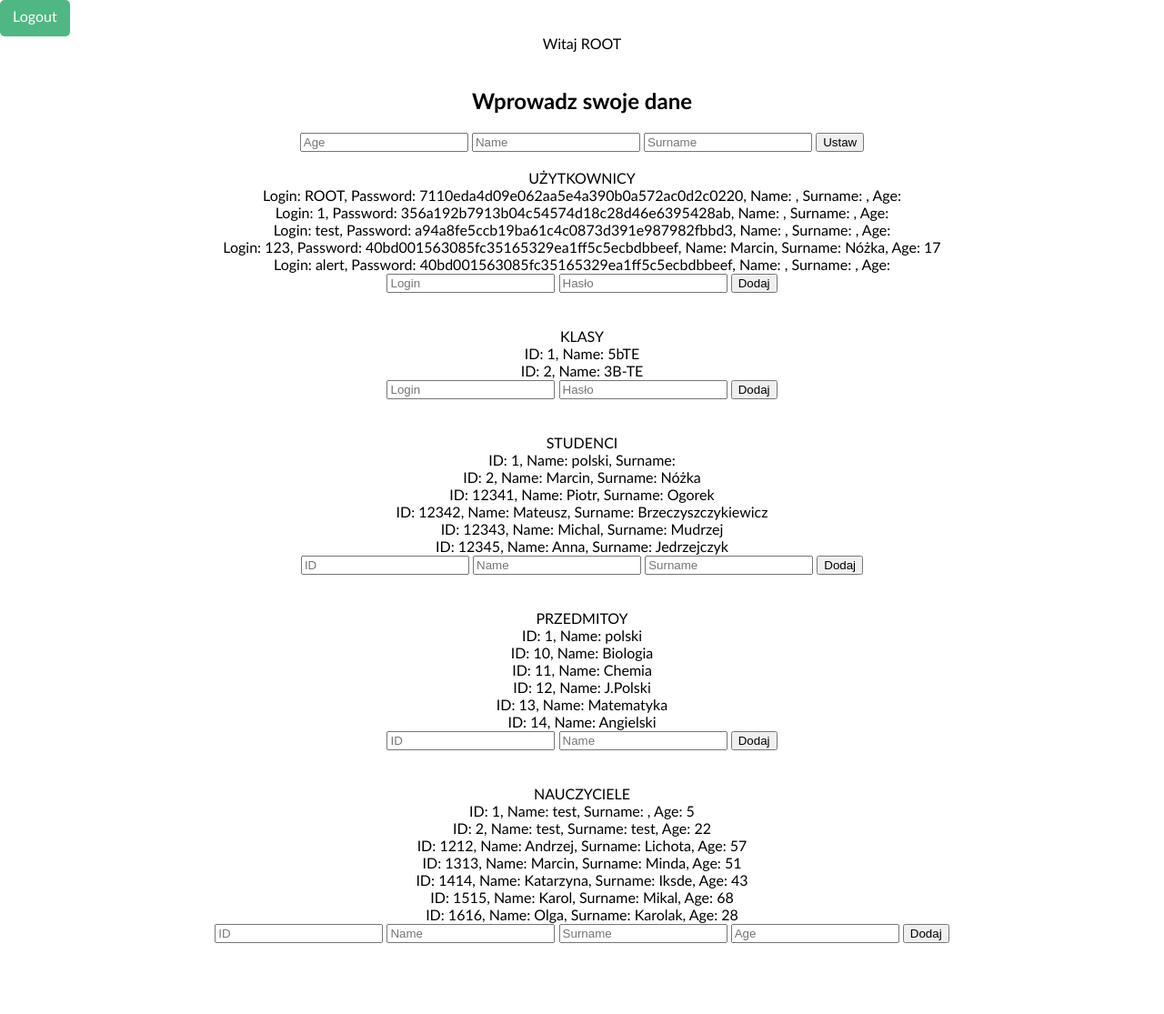
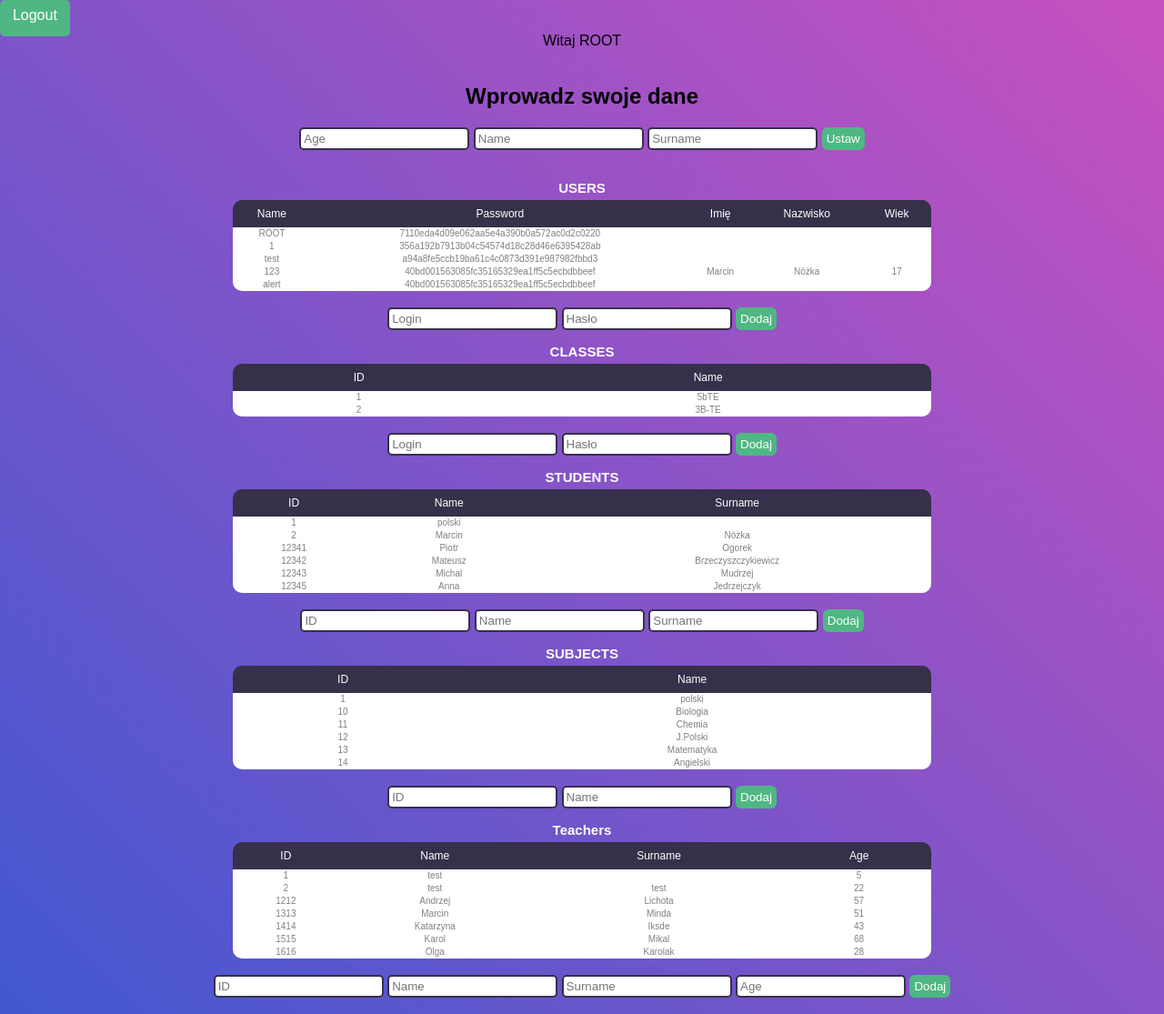
Before and after one commit to Marcin17405/PAIN-project, a PHP site: page /main.php in a window 1280 px wide. Shown: the whole page at 91% size. Before the commit the page ends 1037 px from the top, so only its background shows below. Run offline with PHP 8.4, Linux system fonts and the light colour scheme; a user stored in the database is signed in; data comes from the database, SQL or seed files in the repository.

Commit message:
Add files via upload

```diff
--- a/main.css
+++ b/main.css
@@ -1,15 +1,18 @@
-body {
+body,
+html {
 	margin: 0;
 	padding: 0;
+	box-sizing: border-box;
 	overflow-x: hidden;
-    background-color: white;
-    font-family: 'Trebuchet MS', 'Lucida Sans Unicode', 'Lucida Grande', 'Lucida Sans', Arial, sans-serif;
+	background: linear-gradient(45deg, #4158d0, #c850c0);
+	font-family: sans-serif;
+	overflow-y: visible;
 }
 
-#forms{
+#forms {
 	text-align: center;
 	width: 100vw;
-    height: 100vh;
+	height: auto;
 }
 
 #logout {
@@ -22,8 +25,62 @@ body {
 	text-align: center;
 	padding-top: 1vh;
 	border-radius: 5px;
+	overflow-y: hidden;
 }
 
-#forms>div{
+#forms div {
+	width: 60vw;
+	margin-left: 20vw;
+}
+table {
+	border-collapse: collapse;
+	overflow: hidden;
+	border-radius: 10px !important;
+	text-align: center;
+	width: 100%;
+}
+table thead tr th {
+	font-family: sans-serif;
+	font-size: 12px;
+	color: #fff;
+	line-height: 1.2;
+	font-weight: unset;
+	padding: 7px;
+}
+thead {
+	height: 30px;
+	background: #36304a;
+	color: white;
 	text-align: center;
 }
+
+tbody tr {
+	font-family: sans-serif;
+	font-size: 10px;
+	color: gray;
+	line-height: 1.2;
+	font-weight: unset;
+	background-color: white;
+}
+
+h1 {
+	color: white;
+	font-family: sans-serif;
+	font-size: 15px;
+	margin-bottom: 5px;
+	margin-top: 15px;
+}
+
+input[type='text'] {
+	border-radius: 5px;
+	border: 2px solid #36304a;
+	padding: 3px;
+}
+
+button {
+	border-radius: 6px;
+	background-color: #4fb783;
+	color: white;
+	padding: 5px;
+	border: 0px;
+}
--- a/main.php
+++ b/main.php
@@ -55,13 +55,25 @@
 
 
 
-
     $sql = "SELECT * FROM user";
     $result = mysqli_query($conn, $sql);
-    echo "UŻYTKOWNICY <br>";
+    echo "<h1>USERS</h1>";
+    echo "<div><table><thead><tr><th>Name</th><th>Password</th><th>Imię</th><th>Nazwisko</th><th>Wiek</th></tr></thead><tbody>";
     while($row = mysqli_fetch_assoc($result)) {
-    echo "Login: " . $row["name"]. ", Password: " . $row["password"]. ", Name: " . $row["imie"]. ", Surname: " . $row["nazwisko"]. ", Age: " . $row["wiek"]. "<br>";
+
+    echo "<tr>
+    <td>" . $row["name"] . "</td>
+    <td>" . $row["password"] . "</td>
+    <td>" . $row["imie"] . "</td>
+    <td>" . $row["nazwisko"] . "</td>
+    <td>".$row["wiek"]."</td>
+        </tr>";
     }
+    echo "</tbody></table></div><br>";
+
+
+
+
  ?>
  <form method="post">
         <input type="text" name="name3" id="name3" placeholder="Login">
@@ -81,14 +93,18 @@
             echo "Nie Dodano!";
         }
     }
+        $sql = "SELECT * FROM class";
+        $result = mysqli_query($conn, $sql);
+        echo "<h1>CLASSES</h1>";
+        echo "<div><table><thead><tr><th>ID</th><th>Name</th></tr></thead><tbody>";
+        while($row = mysqli_fetch_assoc($result)) {
+        echo "<tr>
+        <td>" . $row["id"] . "</td>
+        <td>" . $row["name"] . "</td>
+            </tr>";
+        }
+        echo "</tbody></table></div><br>";
 
-        echo "<br><br>";
-        $sql2 = "SELECT * FROM class";
-        $result = mysqli_query($conn, $sql2);
-        echo "KLASY <br>";
-        while($row = mysqli_fetch_assoc($result)) {
-        echo "ID: " . $row["id"]. ", Name: " . $row["name"]."<br>";
-        }
 ?>
       <form method="post">
         <input type="text" name="id" id="id" placeholder="Login">
@@ -109,13 +125,18 @@
             }
         }
 
-        echo "<br><br>";
-        $sql3 = "SELECT * FROM student";
-        $result = mysqli_query($conn, $sql3);
-        echo "STUDENCI <br>";
+        $sql = "SELECT * FROM student";
+        $result = mysqli_query($conn, $sql);
+        echo "<h1>STUDENTS</h1>";
+        echo "<div><table><thead><tr><th>ID</th><th>Name</th><th>Surname</th></tr></thead><tbody>";
         while($row = mysqli_fetch_assoc($result)) {
-        echo "ID: " . $row["id"]. ", Name: " . $row["name"]. ", Surname: " . $row["surname"]."<br>";
+        echo "<tr>
+        <td>" . $row["id"] . "</td>
+        <td>" . $row["name"] . "</td>
+        <td>" . $row["surname"] . "</td>
+            </tr>";
         }
+        echo "</tbody></table></div><br>";
         ?>
 
         <form method="post">
@@ -138,13 +159,18 @@
             }
         }
 
-        echo "<br><br>";
-        $sql4 = "SELECT * FROM subject";
-        $result = mysqli_query($conn, $sql4);
-        echo "PRZEDMITOY <br>";
+        $sql = "SELECT * FROM subject";
+        $result = mysqli_query($conn, $sql);
+        echo "<h1>SUBJECTS</h1>";
+        echo "<div><table><thead><tr><th>ID</th><th>Name</th></tr></thead><tbody>";
         while($row = mysqli_fetch_assoc($result)) {
-        echo "ID: " . $row["id"]. ", Name: " . $row["name"]."<br>";
+
+        echo "<tr>
+        <td>" . $row["id"] . "</td>
+        <td>" . $row["name"] . "</td>
+        </tr>";
         }
+        echo "</tbody></table></div><br>";
         ?>
 
  <form method="post">
@@ -164,14 +190,21 @@
             echo "Nie Dodano!";
         }
     }
+        $sql = "SELECT * FROM teacher";
+        $result = mysqli_query($conn, $sql);
+        echo "<h1>Teachers</h1>";
+        echo "<div><table><thead><tr><th>ID</th><th>Name</th><th>Surname</th><th>Age</th></tr></thead><tbody>";
+        while($row = mysqli_fetch_assoc($result)) {
 
-        echo "<br><br>";
-        $sql5 = "SELECT * FROM teacher";
-        $result = mysqli_query($conn, $sql5);
-        echo "NAUCZYCIELE <br>";
-        while($row = mysqli_fetch_assoc($result)) {
-        echo "ID: " . $row["id"]. ", Name: " . $row["name"]. ", Surname: " . $row["surname"]. ", Age: " . $row["age"]."<br>";
+        echo "<tr>
+        <td>" . $row["id"] . "</td>
+        <td>" . $row["name"] . "</td>
+        <td>" . $row["surname"] . "</td>
+        <td>" . $row["age"] . "</td>
+            </tr>";
         }
+        echo "</tbody></table></div><br>";
+
 ?>
  <form method="post">
         <input type="text" name="id4" id="id4" placeholder="ID">
```
Lines whose indentation alone changed are shown as unchanged.
